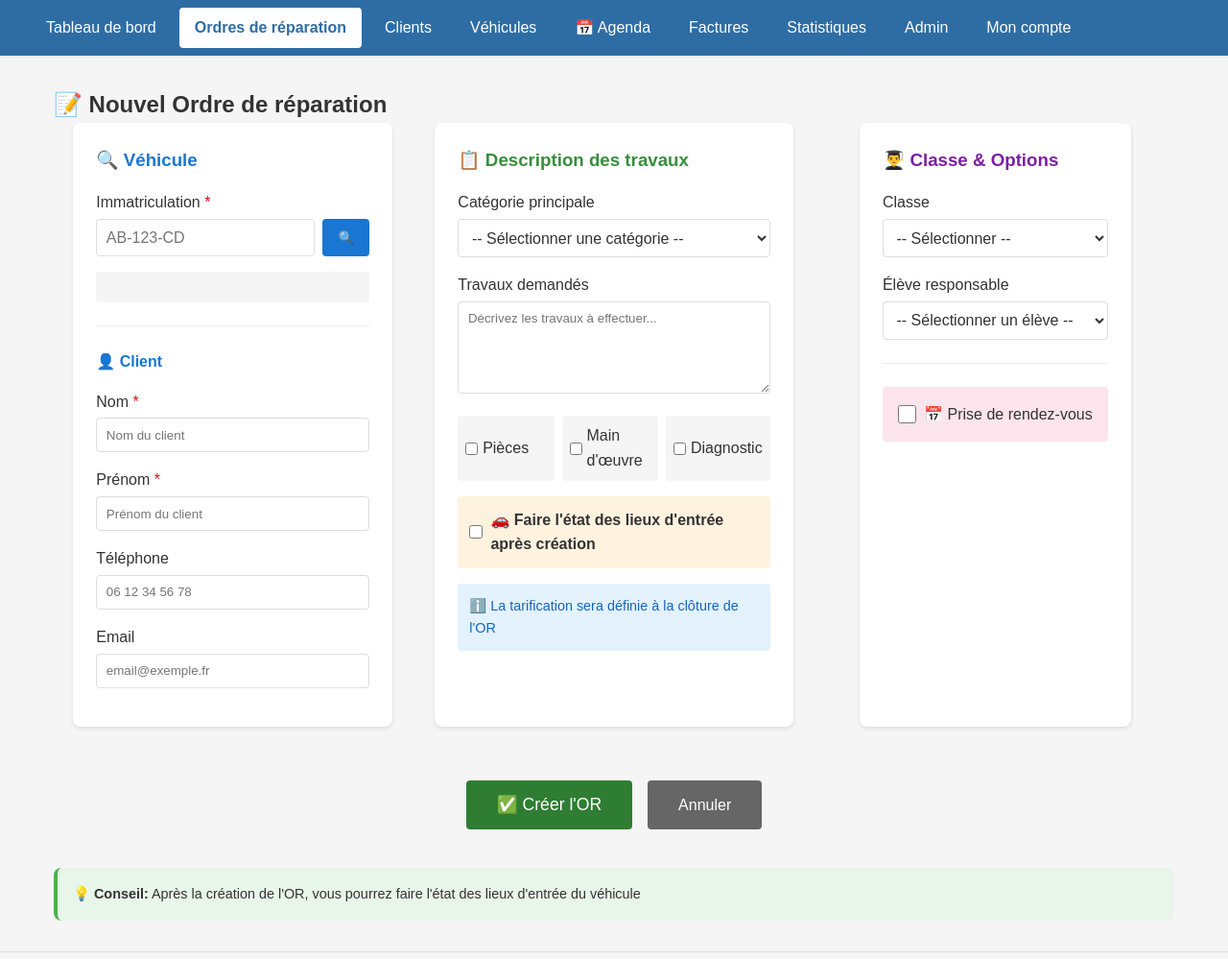
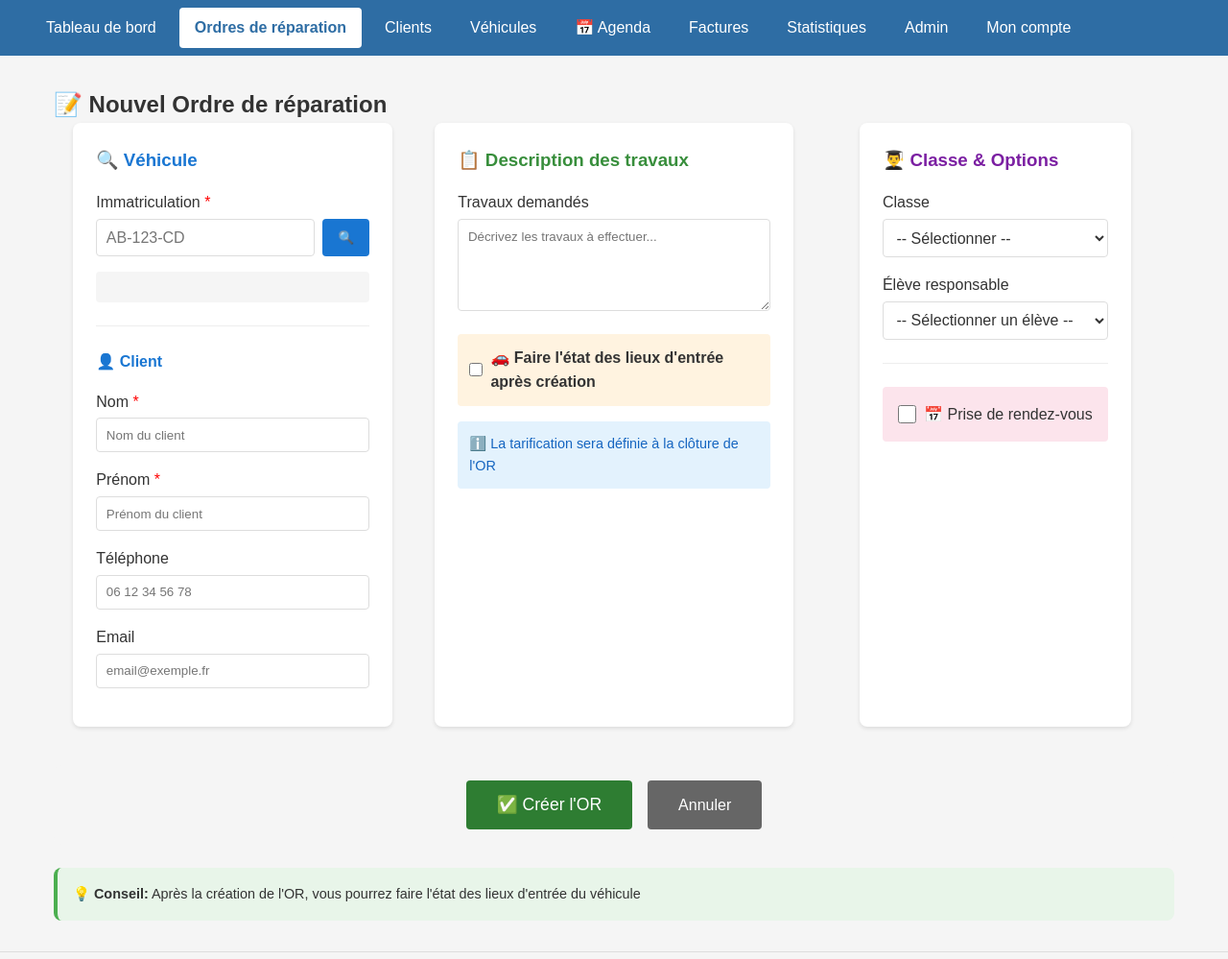
Before and after one commit to cv2b79/meca-auto, a Flask app: page /ordres/new in a window 1280 px wide. Shown: the part 70-1069 px from the top of the page at 96% size. Run offline with Flask 3, Linux system fonts and the light colour scheme; a user stored in the database is signed in; data comes from the database, SQL or seed files in the repository; data that the repository does not hold is empty.

Commit message:
Hide category and checkboxes in new OR

```diff
--- a/app/templates/ordres/new.html
+++ b/app/templates/ordres/new.html
@@ -59,38 +59,10 @@
             <h3 style="margin: 0 0 1rem 0; color: #388e3c;">📋 Description des travaux</h3>
 
             <div class="form-group">
-                <label style="font-weight: 500;">Catégorie principale</label>
-                <select name="categorie" id="categorie" style="width: 100%; padding: 0.6rem; font-size: 1rem;">
-                    <option value="">-- Sélectionner une catégorie --</option>
-                    <option value="moteur">🔧 Compartiment moteur</option>
-                    <option value="interieur">🚗 Interior</option>
-                    <option value="exterieur">🚙 Extérieur</option>
-                    <option value="freinage">🛑 Freinage</option>
-                    <option value=" Suspension">🔩 Suspension</option>
-                    <option value="electrique">⚡ Électricité</option>
-                    <option value="climatisation">❄️ Climatisation</option>
-                    <option value="diagnostic">🔍 Diagnostic</option>
-                    <option value="autre">📝 Autre</option>
-                </select>
-            </div>
-
-            <div class="form-group">
                 <label style="font-weight: 500;">Travaux demandés</label>
                 <textarea name="description" id="description" rows="5"
                           placeholder="Décrivez les travaux à effectuer..."
                           style="width: 100%; padding: 0.6rem; font-family: inherit; resize: vertical;"></textarea>
-            </div>
-
-            <div style="display: grid; grid-template-columns: repeat(3, 1fr); gap: 0.5rem; margin-top: 0.5rem;">
-                <label style="display: flex; align-items: center; gap: 0.3rem; padding: 0.5rem; background: #f5f5f5; border-radius: 4px; cursor: pointer;">
-                    <input type="checkbox" name="pieces"> Pièces
-                </label>
-                <label style="display: flex; align-items: center; gap: 0.3rem; padding: 0.5rem; background: #f5f5f5; border-radius: 4px; cursor: pointer;">
-                    <input type="checkbox" name="main_oeuvre"> Main d'œuvre
-                </label>
-                <label style="display: flex; align-items: center; gap: 0.3rem; padding: 0.5rem; background: #f5f5f5; border-radius: 4px; cursor: pointer;">
-                    <input type="checkbox" name="diagnostic_check"> Diagnostic
-                </label>
             </div>
 
             <label style="display: flex; align-items: center; gap: 0.5rem; margin-top: 1rem; padding: 0.75rem; background: #fff3e0; border-radius: 4px; cursor: pointer;">
```
